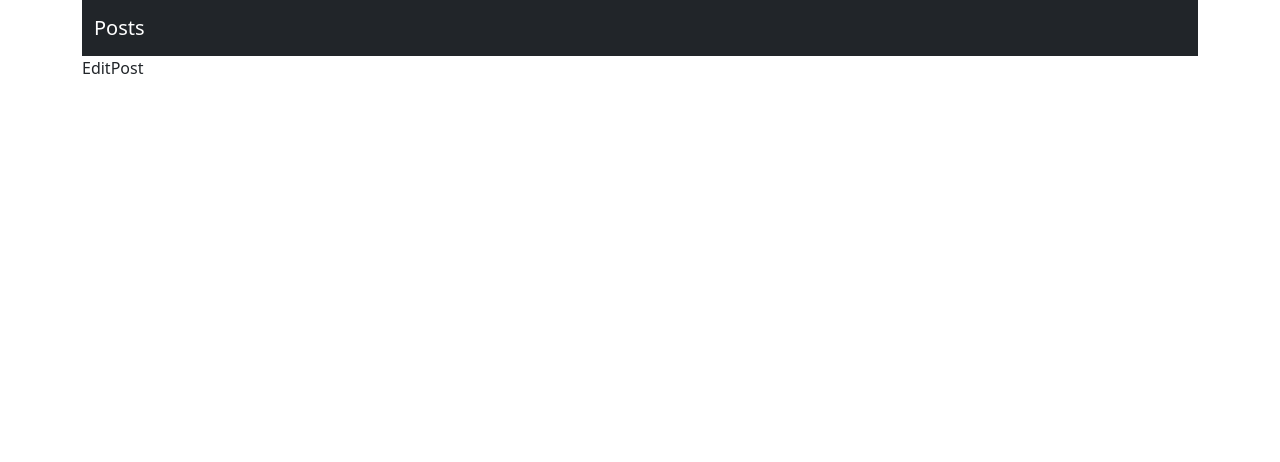
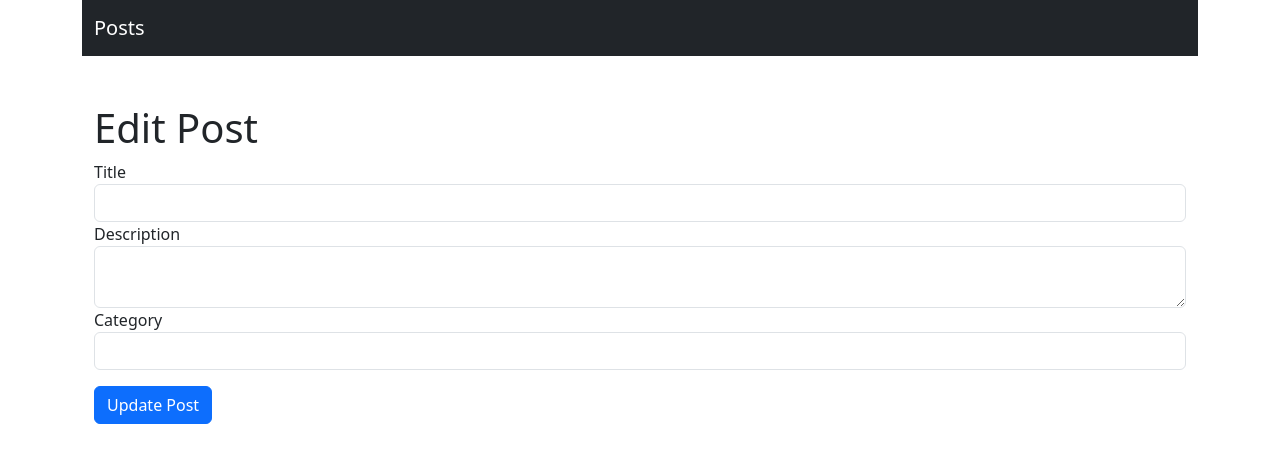
Before and after one commit to DeraniDU/MERN-APPLICATION-, a React (Create React App) app in the folder client/: page /edit/1 in a window 1280 px wide. Shown: the top 462 px of the page. Built offline with nearby package versions, Linux system fonts and the light colour scheme; no server answers.

Commit message:
complete update post functionality

```diff
--- a/client/src/components/EditPost.js
+++ b/client/src/components/EditPost.js
@@ -1,9 +1,95 @@
-import React, { Component } from 'react'
+import React, { useState, useEffect } from 'react';
+import axios from 'axios';
+import { useParams, useNavigate } from 'react-router-dom'; // Use useNavigate instead of useHistory
 
-export default class EditPost extends Component {
-  render() {
-    return (
-      <div>EditPost</div>
-    )
-  }
+function EditPost() {
+  const { id } = useParams(); // Get the post ID from the URL
+  const navigate = useNavigate(); // Initialize the navigate function
+  const [post, setPost] = useState({
+    title: '',
+    description: '',
+    category: ''
+  });
+
+  // Fetch post data when the component mounts
+  useEffect(() => {
+    axios
+      .get(`/posts/${id}`)
+      .then((response) => {
+        setPost(response.data); // Pre-fill form with the post data
+      })
+      .catch((error) => {
+        console.log(error);
+      });
+  }, [id]);
+
+  // Handle form input changes
+  const handleChange = (e) => {
+    setPost({
+      ...post,
+      [e.target.name]: e.target.value
+    });
+  };
+
+  // Handle form submit
+  const handleSubmit = (e) => {
+    e.preventDefault();
+
+    // Send PUT request to update the post
+    axios
+      .put(`/posts/${id}`, post)
+      .then((response) => {
+        alert(response.data.message); // Show success message
+        navigate('/'); // Navigate to the home page
+      })
+      .catch((error) => {
+        console.log(error);
+        alert('Error updating post');
+      });
+  };
+
+  return (
+    <div className="container mt-5">
+      <h1>Edit Post</h1>
+      <form onSubmit={handleSubmit}>
+        <div className="form-group">
+          <label htmlFor="title">Title</label>
+          <input
+            type="text"
+            className="form-control"
+            id="title"
+            name="title"
+            value={post.title}
+            onChange={handleChange}
+          />
+        </div>
+        <div className="form-group">
+          <label htmlFor="description">Description</label>
+          <textarea
+            className="form-control"
+            id="description"
+            name="description"
+            value={post.description}
+            onChange={handleChange}
+          />
+        </div>
+        <div className="form-group">
+          <label htmlFor="category">Category</label>
+          <input
+            type="text"
+            className="form-control"
+            id="category"
+            name="category"
+            value={post.category}
+            onChange={handleChange}
+          />
+        </div>
+        <button type="submit" className="btn btn-primary mt-3">
+          Update Post
+        </button>
+      </form>
+    </div>
+  );
 }
+
+export default EditPost;
--- a/client/src/components/Home.js
+++ b/client/src/components/Home.js
@@ -5,19 +5,37 @@ import { Link } from 'react-router-dom'; // Import Link
 function Home() {
   const [posts, setPosts] = useState([]); // State to store posts
 
+  // Fetch posts when the component mounts
   useEffect(() => {
-    retrivePosts(); // Fetch posts when the component mounts
+    retrievePosts();
   }, []);
 
-  const retrivePosts = () => {
+  // Function to fetch posts
+  const retrievePosts = () => {
     axios
-      .get('/posts')
+      .get('/posts') // Make GET request to fetch posts from the server
       .then((response) => {
-        setPosts(response.data); // Set posts to state
+        setPosts(response.data); // Set posts in the state
       })
       .catch((error) => {
-        console.log(error); // Handle any errors
+        console.log(error); // Handle any errors during the API call
       });
+  };
+
+  // Function to delete a post
+  const deletePost = (id) => {
+    if (window.confirm("Are you sure you want to delete this post?")) {
+      axios
+        .delete(`/posts/${id}`) // Send DELETE request to remove the post
+        .then((response) => {
+          alert(response.data.message); // Show success message
+          retrievePosts(); // Refresh the post list after deletion
+        })
+        .catch((error) => {
+          console.log(error);
+          alert('Error deleting post');
+        });
+    }
   };
 
   return (
@@ -46,13 +64,16 @@ function Home() {
                 <td>{post.description}</td>
                 <td>{post.category}</td>
                 <td>
-                  <a className="btn btn-warning" href="#">
+                  <Link to={`/edit/${post._id}`} className="btn btn-warning">
                     <i className="fas fa-edit"></i>&nbsp;Edit
-                  </a>
+                  </Link>
                   &nbsp;
-                  <a className="btn btn-danger" href="#">
+                  <button
+                    className="btn btn-danger"
+                    onClick={() => deletePost(post._id)}
+                  >
                     <i className="fas fa-trash-alt"></i>&nbsp;Delete
-                  </a>
+                  </button>
                 </td>
               </tr>
             ))}
```
